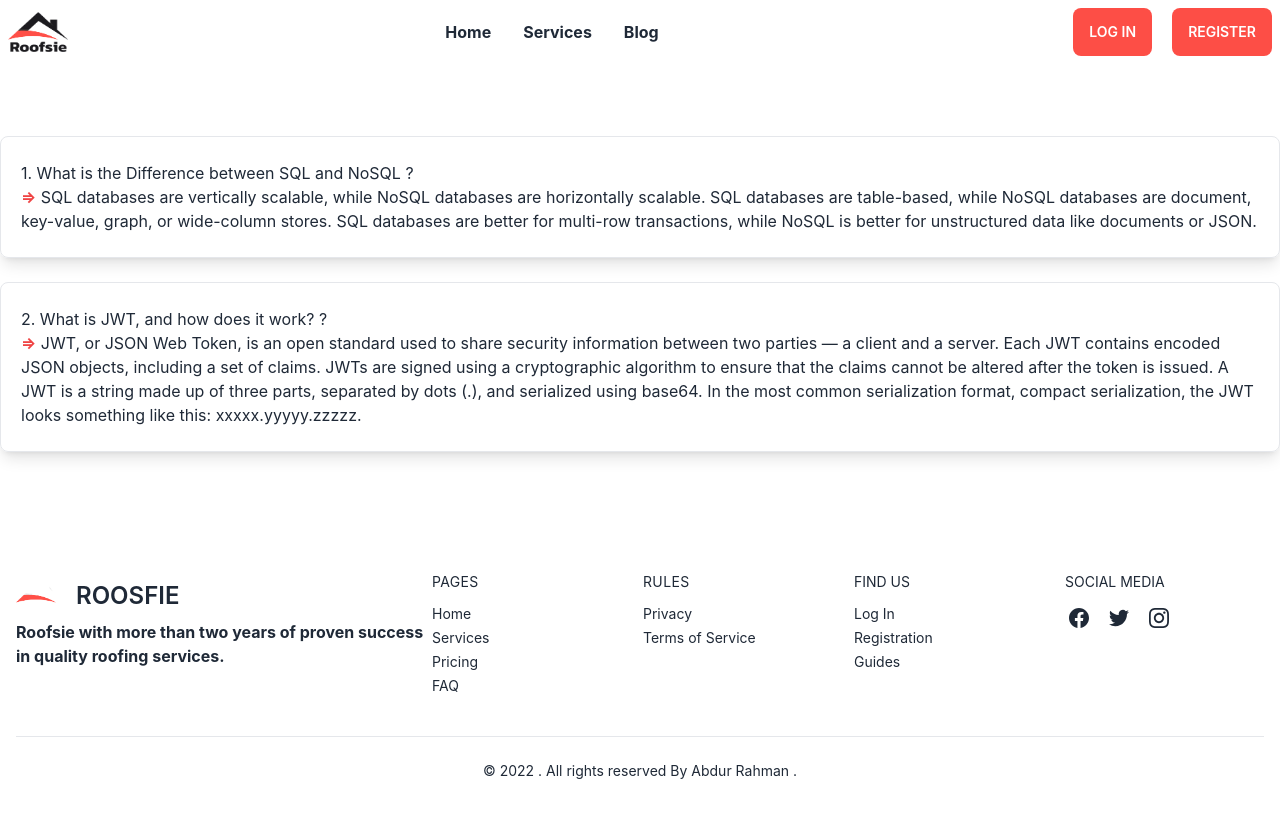
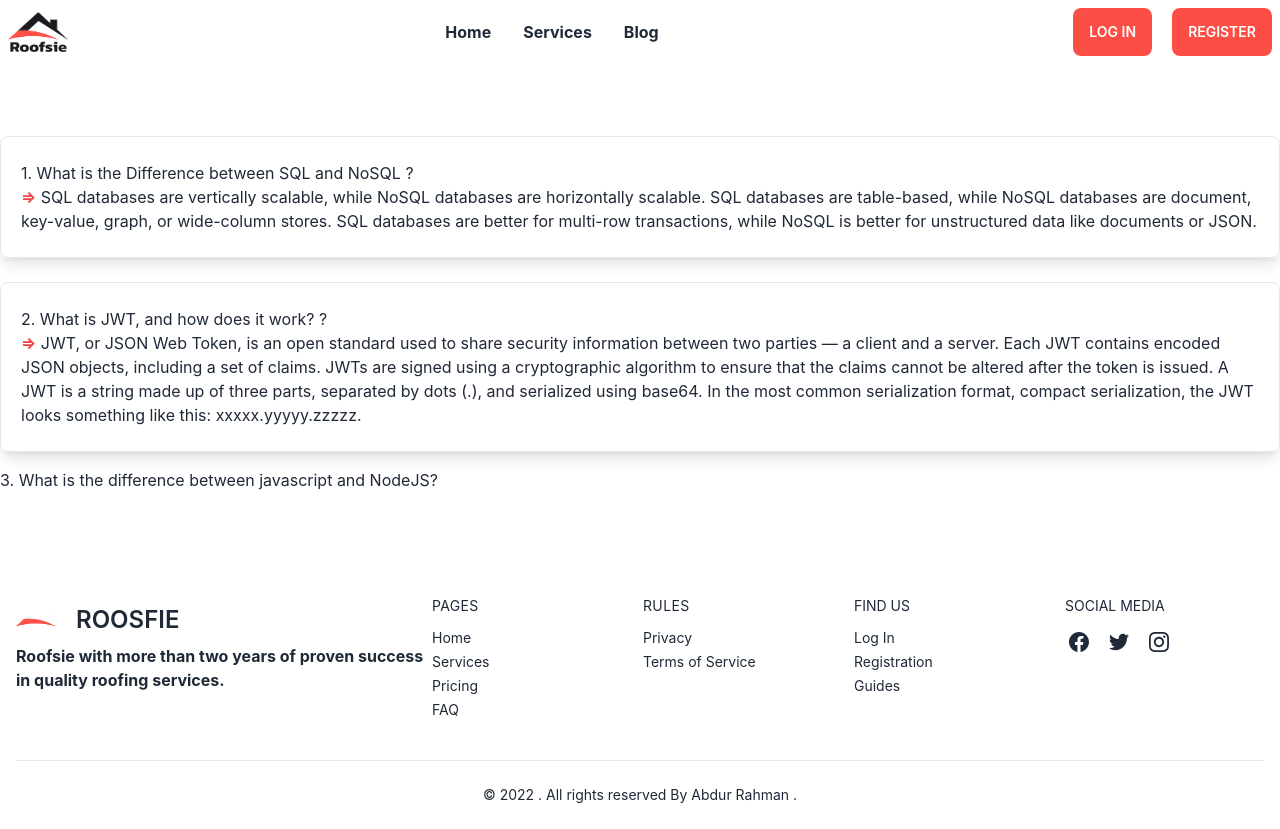
Before and after one commit to ariyanabdullah/Roofsie-service, a React (Create React App) app: page /blog in a window 1280 px wide. Before the commit the page ends 805 px from the top, so only its background shows below. Built offline with nearby package versions, Linux system fonts and the light colour scheme; no server answers.

Commit message:
third question added

```diff
--- a/src/Pages/Blog/Blog.js
+++ b/src/Pages/Blog/Blog.js
@@ -39,6 +39,13 @@ const Blog = () => {
         </div>
 
         {/* third question */}
+
+        <div>
+          <h1> 3. What is the difference between javascript and NodeJS?</h1>
+          <p></p>
+        </div>
+
+        {/* fourth quesion */}
       </div>
     </section>
   );
```
